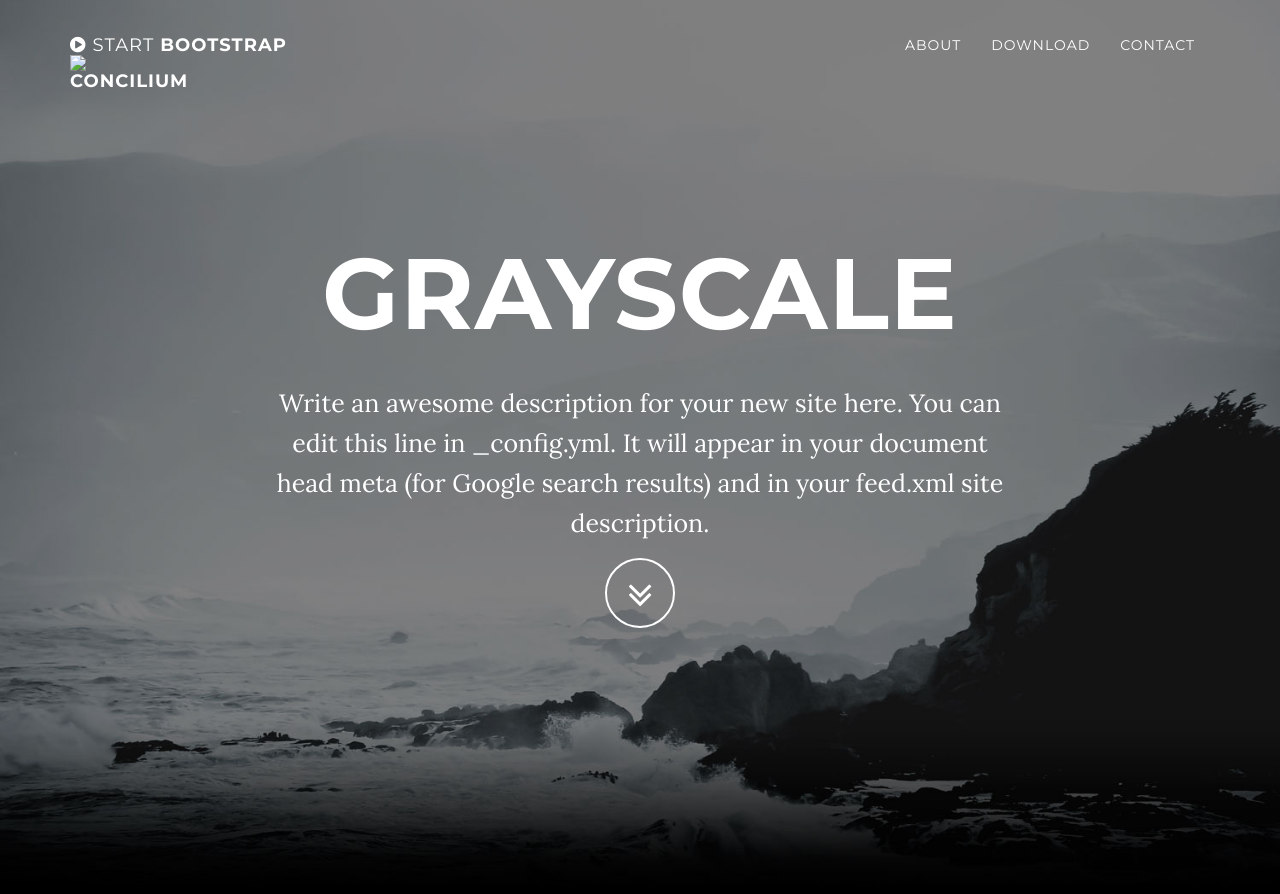
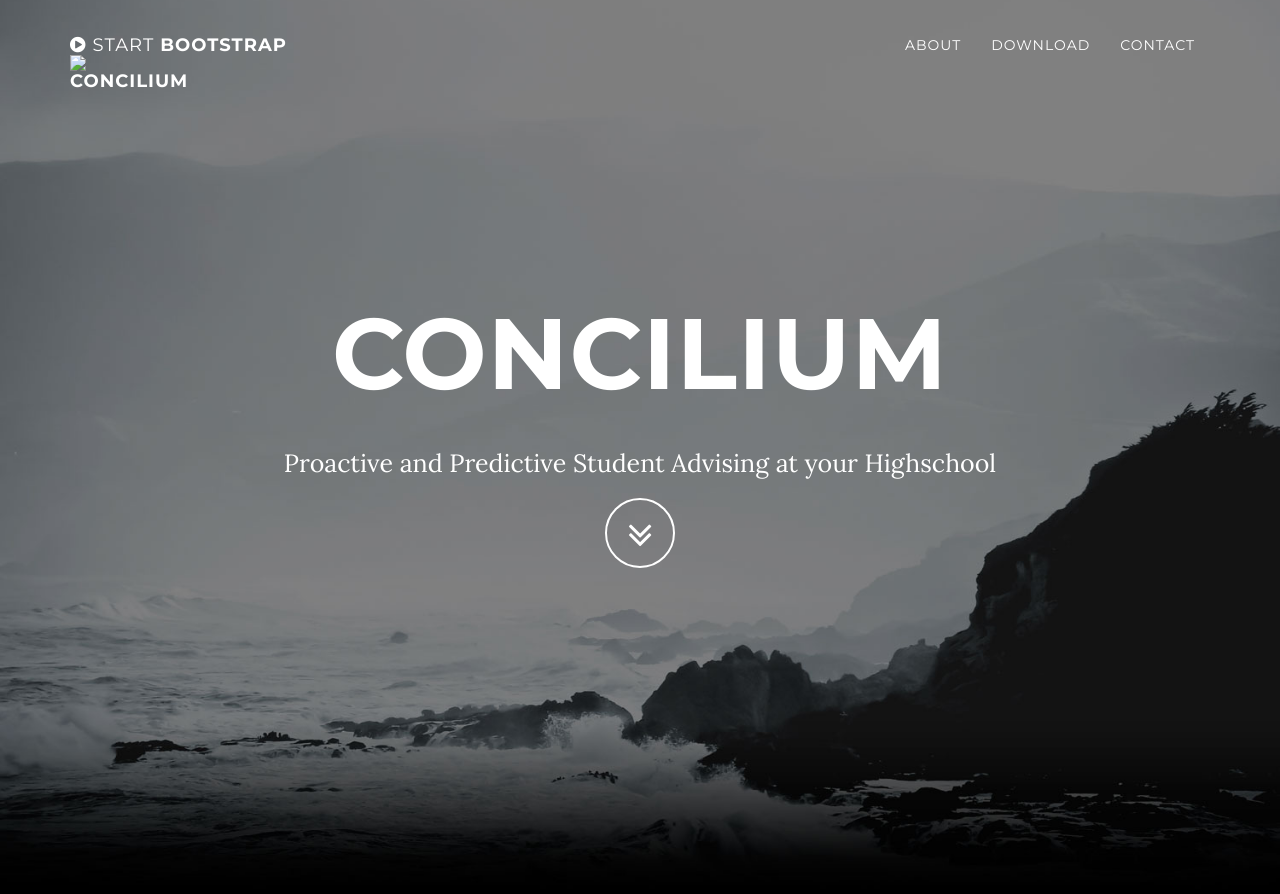
Before and after one commit to conciliumcorp/conciliumcorp.github.io, a Jekyll site: the page built from index.html, in a window 1280 px wide and 900 px high. Shown: the top 894 px of the window. Built offline with Jekyll 4.4.1, drawn with Linux system fonts in a browser that asks for light colours; some of the changed text lies outside the part shown.

Commit message:
Update _config.yml

```diff
--- a/_config.yml
+++ b/_config.yml
@@ -1,29 +1,22 @@
 # Site settings
-title: Grayscale
-email: your-email@domain.com
-url: https://example.github.io
-description: "Write an awesome description for your new site here. You can edit this line in _config.yml. It will appear in your document head meta (for Google search results) and in your feed.xml site description."
-
+title: Concilium
+email: conciliumcorp@gmail.com
+url: https://conciliumcorp.github.io/
+description: Proactive and Predictive Student Advising at your Highschool
 # Color settings (hex-codes without the leading hash-tag)
 color:
   primary-dark: '#000000'
   links: '#219ab3'
 
 # Footer settings
-footer: Your Website
+footer: Concilium
 
 # Social networks usernames (many more available: google-plus, flickr, dribbble, pinterest, instagram, tumblr, linkedin, etc.)
 social:
-  - title: twitter
-    url: https://twitter.com/SBootstrap
-  - title: facebook
-    url:
-  - title: stack-overflow
-    url: http://stackoverflow.com/questions/tagged/jekyll
-  - title: bitbucket
-    url: http://bitbucket.org/jekyll
-  - title: github
-    url: https://github.com/IronSummitMedia/startbootstrap
+  - title: linkedin
+    url: https://www.linkedin.com/company/concilium-corp/
+  - title: discord
+    url: https://discord.gg/pNT868bq
 
 # Build settings
 markdown: kramdown
```
